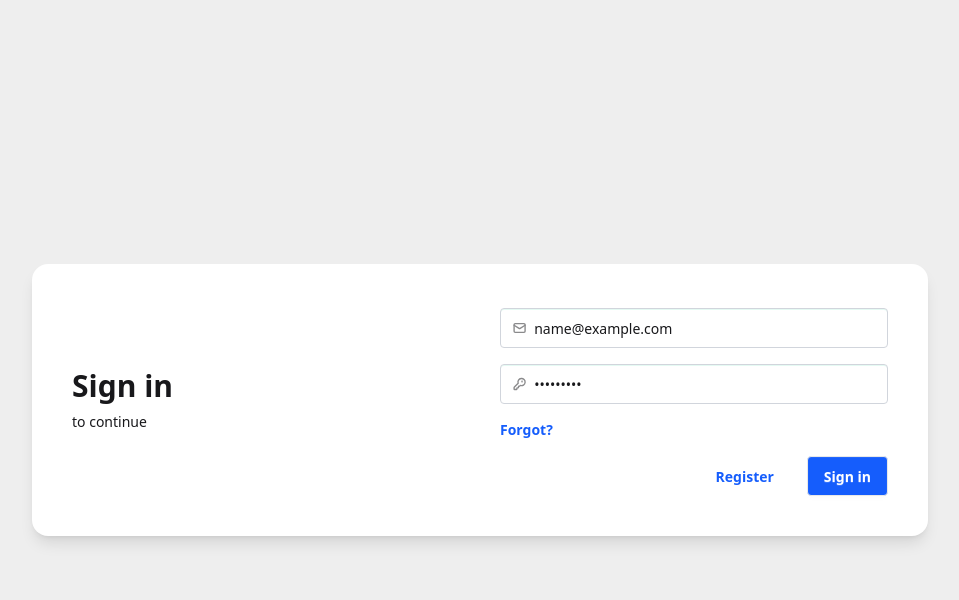
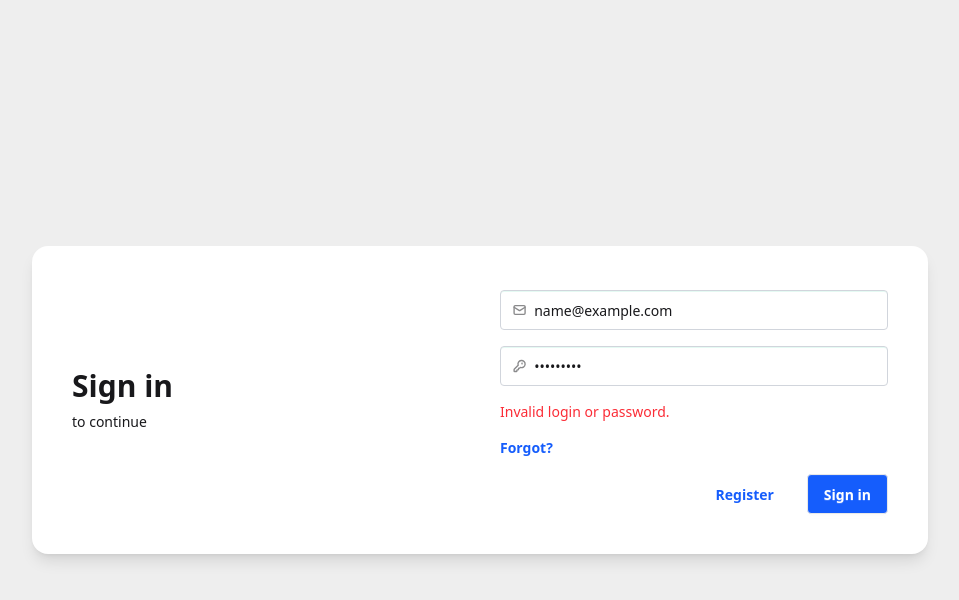
Before and after one commit to viacheslavbocharov/cloud-storage-app, a React (Vite) app in the folder front/: page /login in a window 1280 px wide. Both pictures are taken after typing "name@example.com", "Sample123" into the empty fields and a click on the button "Sign in". Shown: the top 600 px of the page, without its empty margins (160-1119 px from the left). Built offline with nearby package versions, Linux system fonts and the light colour scheme; no server answers.

Commit message:
Replace alert with inline error message under password field on login failure

```diff
--- a/front/src/pages/LoginPage.tsx
+++ b/front/src/pages/LoginPage.tsx
@@ -2,9 +2,11 @@ import { Formik, Form, Field, ErrorMessage } from 'formik';
 import * as Yup from 'yup';
 import api from '../utils/axios';
 import { useNavigate } from 'react-router-dom';
+import { useState } from 'react';
 
 const LoginPage = () => {
   const navigate = useNavigate();
+  const [error, setError] = useState('');
 
   const handleSubmit = async (values: { email: string; password: string }) => {
     try {
@@ -15,7 +17,8 @@ const LoginPage = () => {
       navigate('/dashboard');
     } catch (err) {
       console.error(err);
-      alert('Unvalid login or password. Please try again.');
+      setError('Invalid login or password.');
+      // alert('Unvalid login or password. Please try again.');
     }
   };
 
@@ -102,6 +105,8 @@ const LoginPage = () => {
               className="text-red-500 text-sm"
             />
 
+            {error && <div className="text-red-500 text-sm mt-1">{error}</div>}
+
             <div className="flex justify-between text-sm mt-2">
               <a className="link link-hover text-blue-600 font-semibold">
                 Forgot?
```
